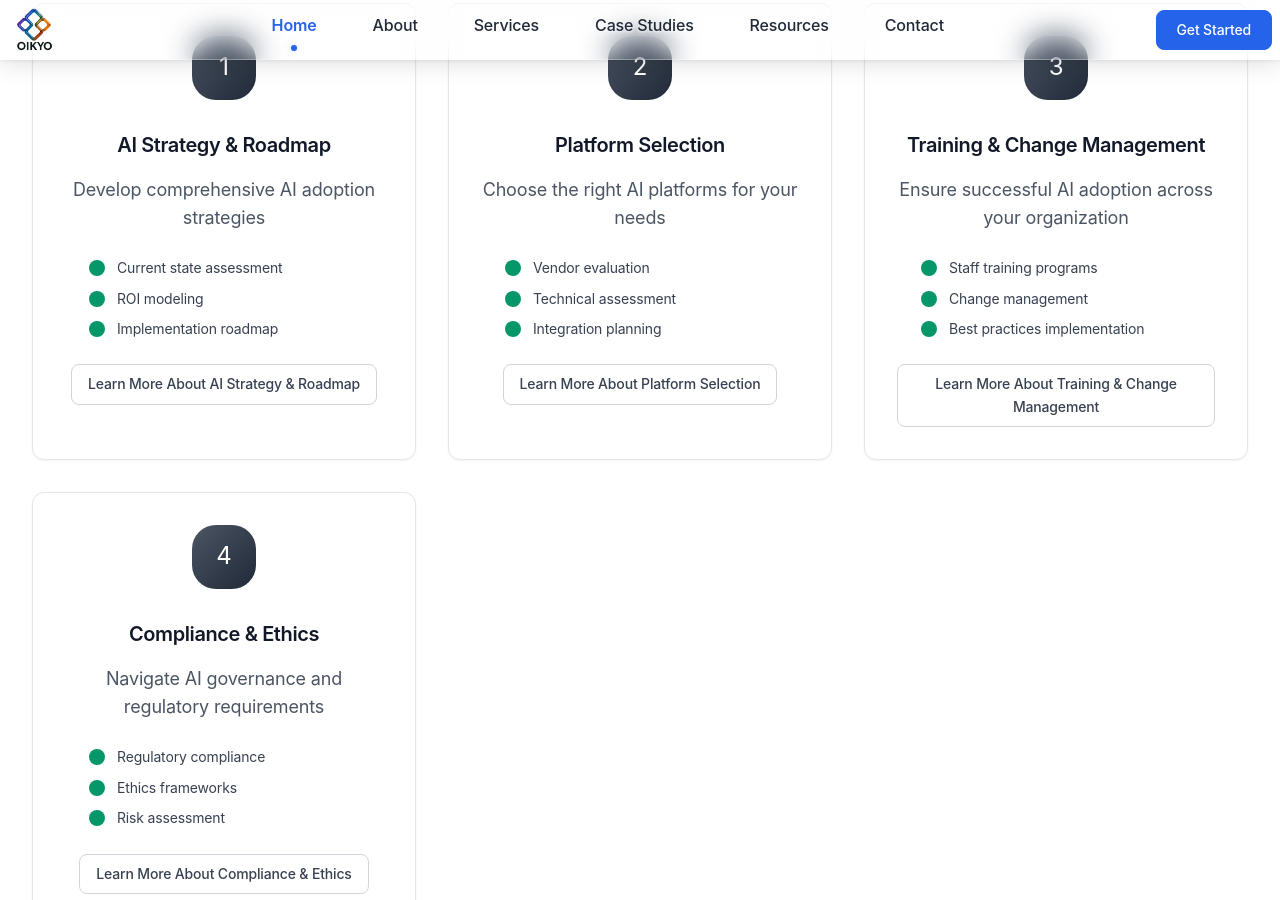
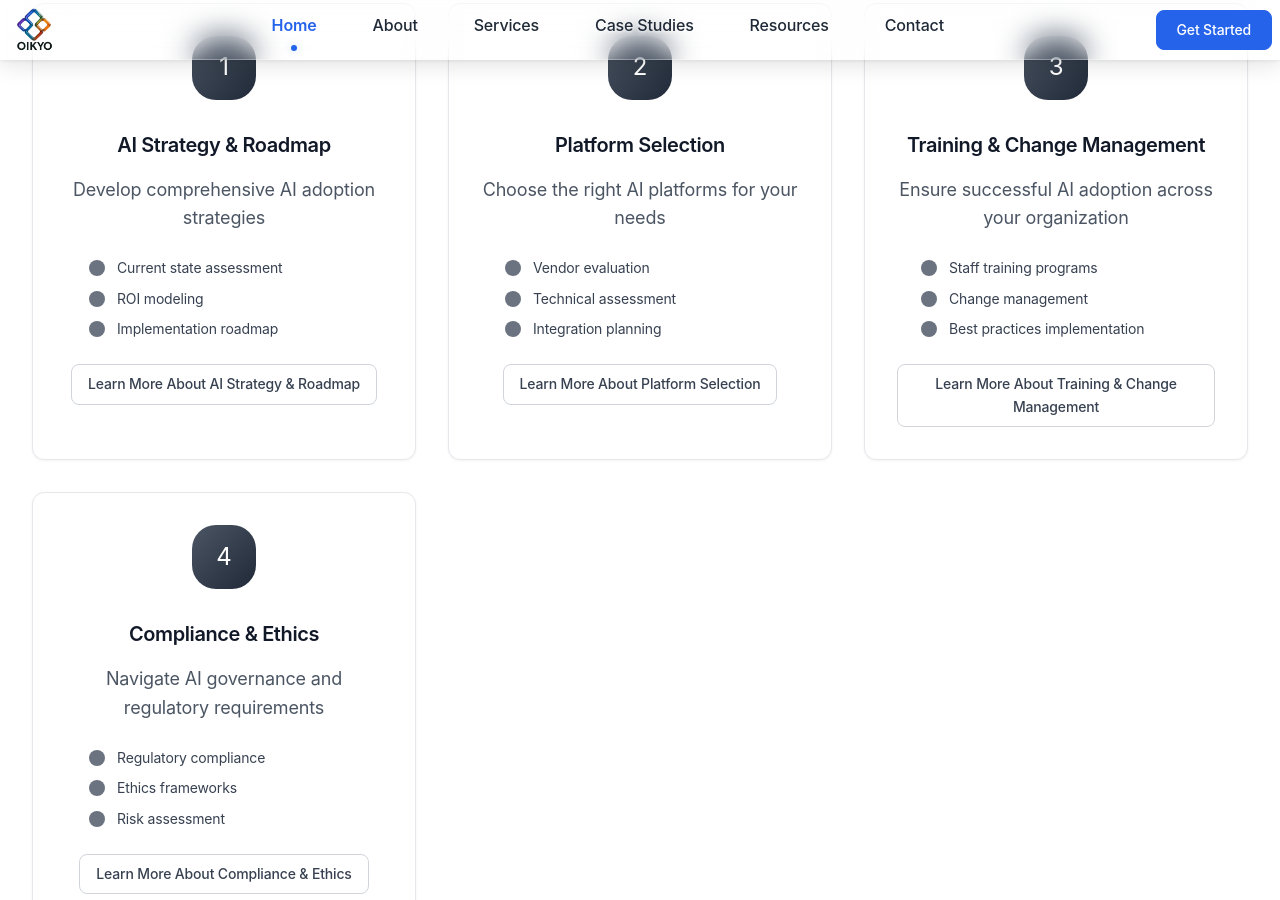
Before and after one commit to oikyoai/oikyo.ai, a Jekyll site: the page built from index.md, in a window 1280 px wide and 900 px high, scrolled down 1114 px. Built offline with Jekyll 4.4.1, drawn with Linux system fonts in a browser that asks for light colours.

Commit message:
Change green bullets to grey

```diff
--- a/_sass/layout/_sections.scss
+++ b/_sass/layout/_sections.scss
@@ -156,7 +156,7 @@
         content: '';
         width: 16px;
         height: 16px;
-        background: $primary-green;
+        background: $primary-gray;
         border-radius: 50%;
         flex-shrink: 0;
         position: relative;
```
